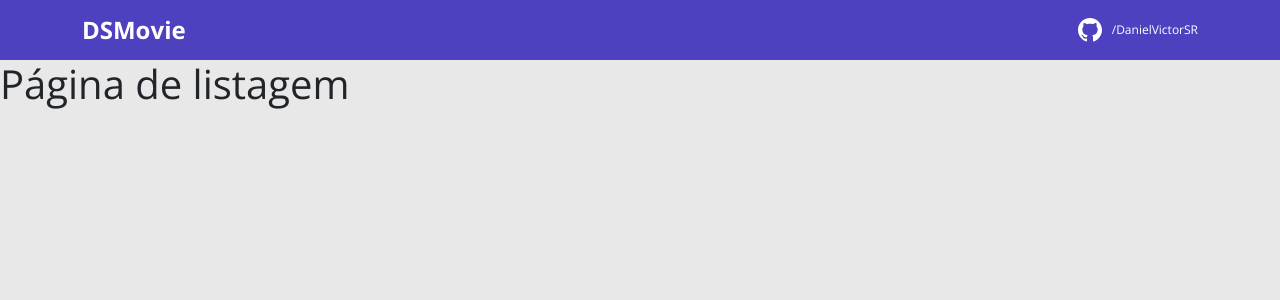
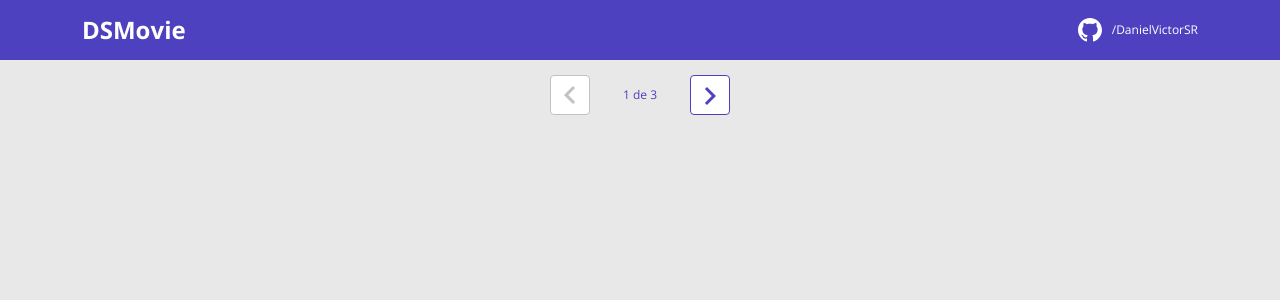
Before and after one commit to DanielVictorSR/dsmovie, a React (Create React App) app in the folder frontend/: page / in a window 1280 px wide. Shown: the top 300 px of the page. Built offline with nearby package versions, Linux system fonts and the light colour scheme.

Commit message:
Pagination layout

```diff
--- /dev/null
+++ b/frontend/src/components/Pagination/index.tsx
@@ -0,0 +1,20 @@
+import { ReactComponent as Arrow } from 'assets/img/arrow.svg';
+import './style.css'
+
+function Pagination() {
+  return (
+    <div className="dsmovie-pagination-container">
+      <div className="dsmovie-pagination-box">
+        <button className="dsmovie-pagination-button" disabled={true}>
+          <Arrow />
+        </button>
+        <p>{`${1} de ${3}`}</p>
+        <button className="dsmovie-pagination-button" disabled={false}>
+          <Arrow className="dsmovie-flip-horizontal" />
+        </button>
+      </div>
+    </div>
+  )
+}
+
+export default Pagination
--- /dev/null
+++ b/frontend/src/components/Pagination/style.css
@@ -0,0 +1,54 @@
+.dsmovie-pagination-container {
+  padding: 15px 0;
+  display: flex;
+  justify-content: center;
+  align-items: center;
+}
+
+.dsmovie-pagination-box {
+  width: 180px;
+  display: flex;
+  justify-content: space-between;
+  align-items: center;
+}
+
+.dsmovie-pagination-box form {
+  width: 100%;
+  display: flex;
+}
+
+.dsmovie-pagination-button {
+  width: 40px;
+  height: 40px;
+  border-radius: 4px;
+  background-color: #fff;
+  display: flex;
+  justify-content: center;
+  align-items: center;
+  border: 1px solid var(--color-primary);
+  cursor: pointer;
+}
+
+.dsmovie-pagination-button svg {
+  filter: brightness(0) saturate(100%) invert(26%) sepia(19%) saturate(7395%)
+    hue-rotate(234deg) brightness(89%) contrast(92%);
+}
+
+.dsmovie-pagination-button:disabled {
+  border: 1px solid #c2c2c2;
+  cursor: unset;
+}
+
+.dsmovie-pagination-button:disabled svg {
+  filter: none;
+}
+
+.dsmovie-pagination-container p {
+  margin: 0;
+  font-size: 12px;
+  color: var(--color-primary);
+}
+
+.dsmovie-flip-horizontal {
+  transform: rotate(180deg);
+}
--- a/frontend/src/pages/Listing/index.tsx
+++ b/frontend/src/pages/Listing/index.tsx
@@ -1,5 +1,7 @@
+import Pagination from 'components/Pagination'
+
 function Listing() {
-  return <h1> Página de listagem</h1>
+  return <Pagination />
 }
 
 export default Listing
```
Also changed, not shown: frontend/src/assets/img/arrow.svg (added).
